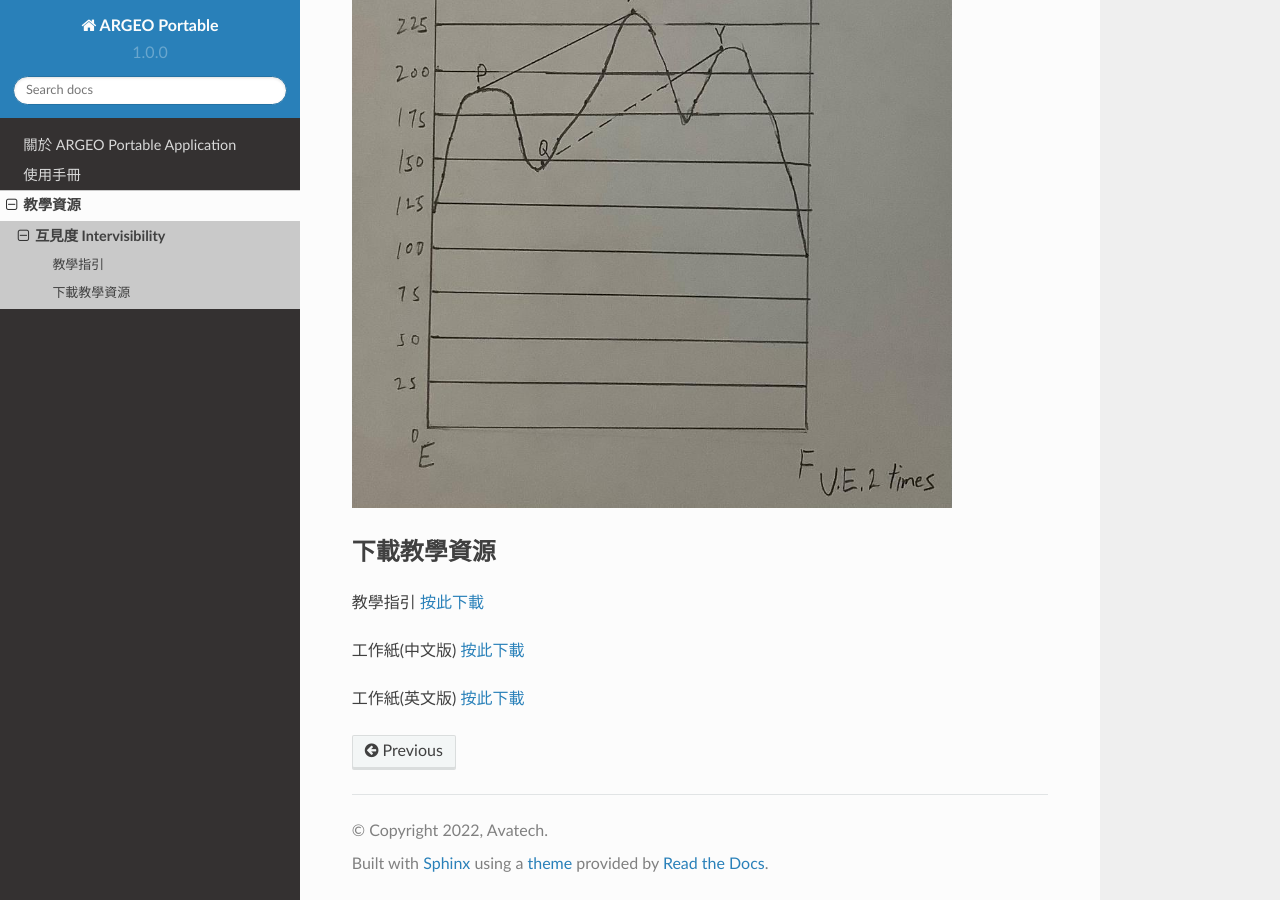
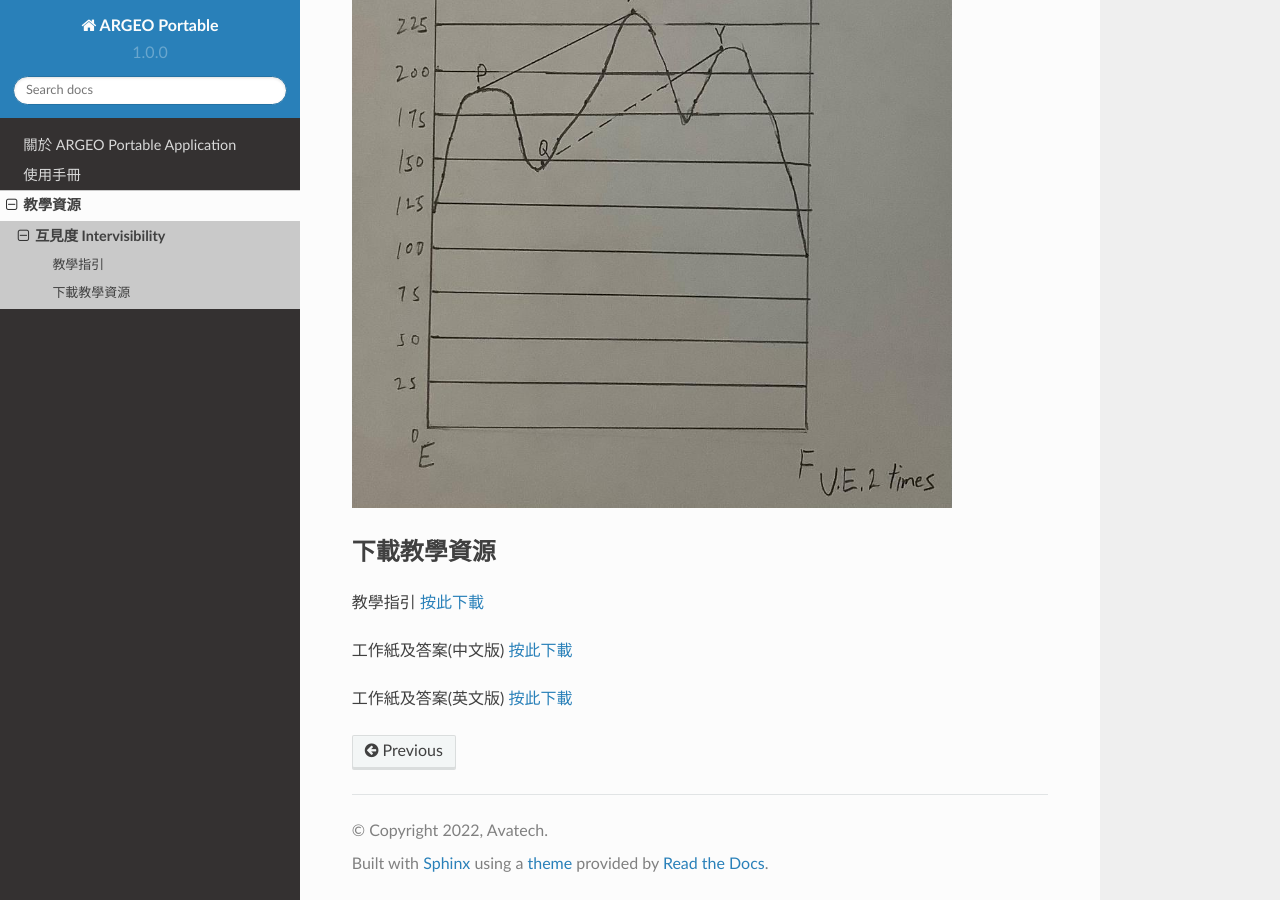
Before and after one commit to Avatech-hk/argeoportable, a Sphinx documentation site: the page built from docs/source/eduresource/mapreading/intervisibility.rst, in a window 1280 px wide and 900 px high, scrolled down 1868 px. Built offline with Sphinx 7.4.7 and the Read the Docs theme 2.0.0, drawn with Linux system fonts in a browser that asks for light colours; pages that are not in the unit, such as notebooks, are missing from menus.

Commit message:
Update intervisibility.rst

```diff
--- a/docs/source/eduresource/mapreading/intervisibility.rst
+++ b/docs/source/eduresource/mapreading/intervisibility.rst
@@ -49,8 +49,8 @@ c. 分辨橫切面圖中的兩點是否互見。
 教學指引
 `按此下載 <https://drive.google.com/file/d/1GWqbKvPYPepz4XyqQM9nFgW_1LeBDaGx/view?usp=sharing>`_
 
-工作紙(中文版)
+工作紙及答案(中文版)
 `按此下載 <https://drive.google.com/drive/folders/1MnBvbJ7F1HgXOfznDq_XWieaGtEh5fuL?usp=sharing>`_
 
-工作紙(英文版)
+工作紙及答案(英文版)
 `按此下載 <https://drive.google.com/drive/folders/1Dkf1vqwdYMsz1fRfiZRUftQ6ADoYWxiV?usp=sharing>`_
```
